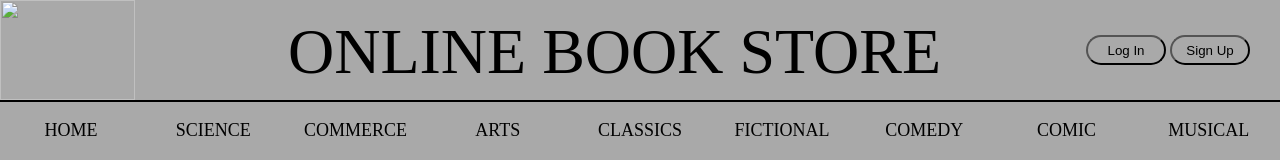
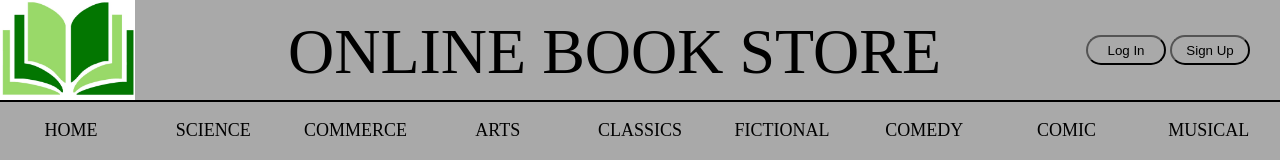
Before and after one commit to RohanBose1999/Online-Book-Store, a plain HTML site: page index.html in a window 1280 px wide. Shown: the top 160 px of the page. Drawn offline with Linux system fonts and the light colour scheme.

Commit message:
Update index.html

```diff
--- a/index.html
+++ b/index.html
@@ -132,7 +132,7 @@
 </head>
 <body>
     <div id="one">
-        <img id="img1" src="PICS/logo.png" height="100px" width="135px">
+        <img id="img1" src="PICS/Logo.jpeg" height="100px" width="135px">
         <div id="three">
             <a href="login.php" id="but2">
             <button class="logsign">
```
